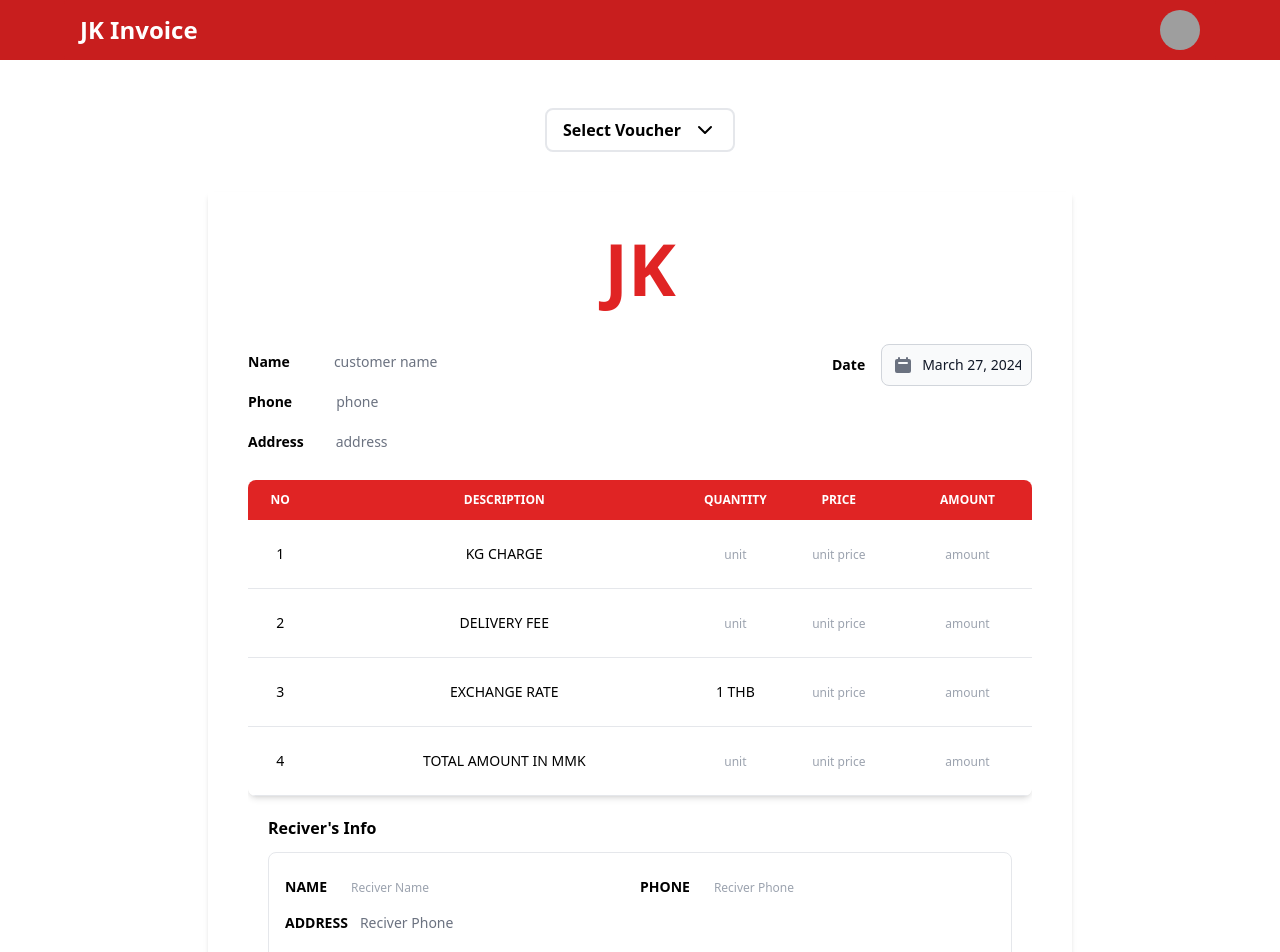
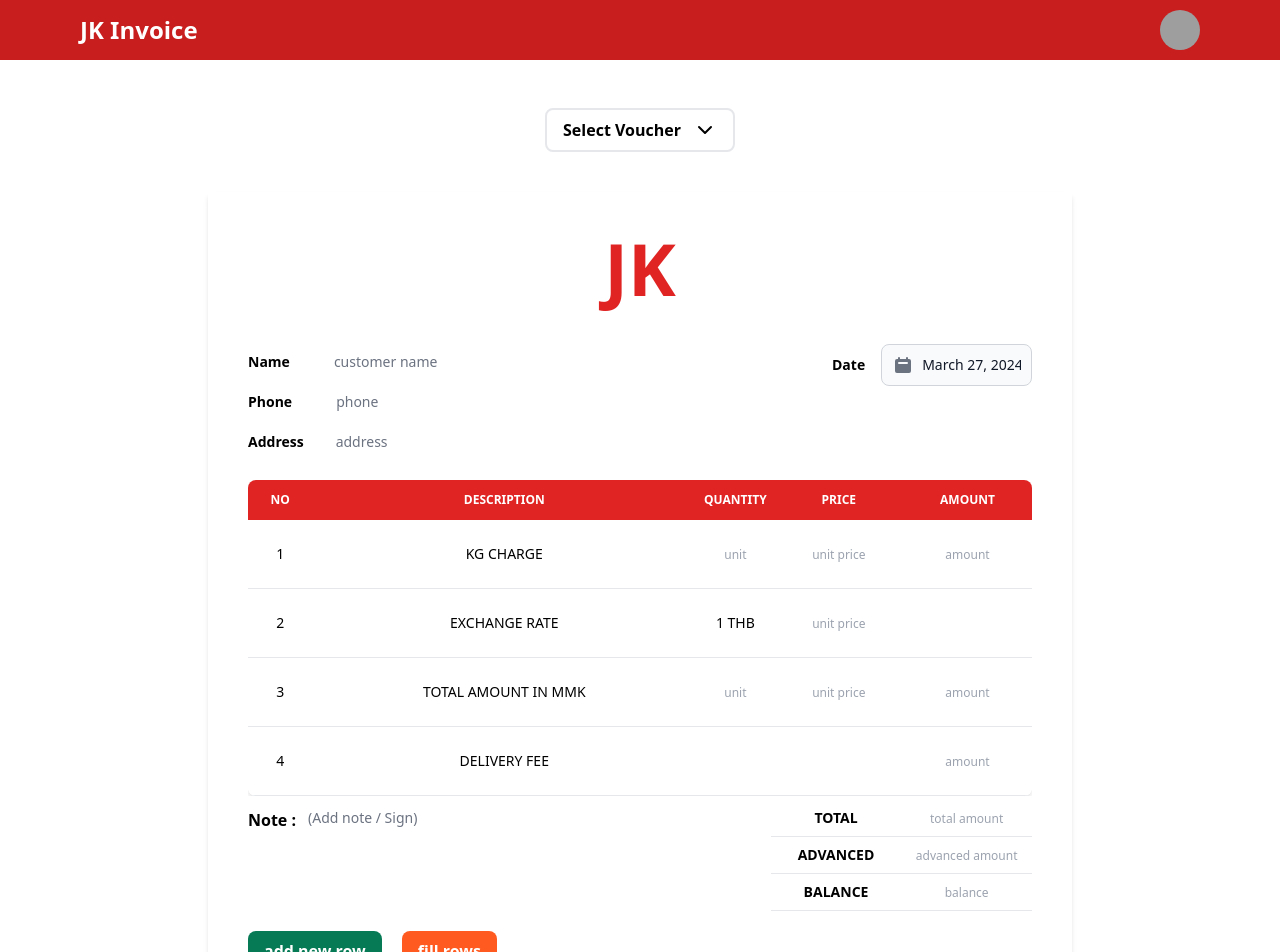
Before and after one commit to saingWann/JK-invoice, a React (Vite) app: page / in a window 1280 px wide. Shown: the top 952 px of the page. Built offline with nearby package versions, Linux system fonts and the light colour scheme; grey boxes are pictures that could not be loaded.

Commit message:
handle calculation logic TH-MM

```diff
--- a/src/components/invoice/Invoice.component.jsx
+++ b/src/components/invoice/Invoice.component.jsx
@@ -20,8 +20,8 @@ const InvoiceComponent = () => {
         id="print-content"
       >
         <InvoiceHeaderComponent />
-        {/* <TableComponent /> */}
-        <MM_TH_Table />
+        <TableComponent />
+        {/* <MM_TH_Table /> */}
         <InvoiceFooterComponent />
         <div className="w-full flex gap-5">
           <button
--- a/src/components/invoice/MM-TH/ReciverInfo_MM_TH.jsx
+++ b/src/components/invoice/MM-TH/ReciverInfo_MM_TH.jsx
@@ -2,41 +2,50 @@ import React from "react";
 
 const ReciverInfo_MM_TH = ({ rowId, rowNo }) => {
   return (
-    <div className=" p-5">
+    <div className="my-6">
       <div className="w-full">
         <p className="font-bold capitalize mb-3">Reciver's Info</p>
-        <form action="submit" className="border p-4 rounded-lg">
+        <form action="submit" className="border  rounded-lg py-3  ">
           <div className="flex w-full mb-2">
-            <span className="w-1/2 flex gap-3 items-center">
-              <label htmlFor="name" className="font-semibold uppercase text-sm">
+            <span
+              id="receiver-Info"
+              className="w-1/2 flex gap-7 items-center px-3"
+            >
+              <label htmlFor="receiver-name" className=" uppercase text-sm ">
                 Name
               </label>
               <input
+                id="receiver-name"
                 type="text"
-                placeholder="Reciver Name"
-                className="rounded-lg bg-transparent border-none focus:ring-red-600 w-full text-sm placeholder:text-xs placeholder:font-light placeholder:text-gray-400"
+                placeholder="Receiver Name"
+                className="rounded-lg bg-transparent border border-black/10 focus:ring-red-600 w-full text-sm placeholder:text-xs placeholder:font-light placeholder:text-gray-400 font-semibold"
               />
             </span>
-            <span className="w-1/2 flex gap-3 items-center">
-              <label htmlFor="name" className="font-semibold uppercase text-sm">
+            <span
+              id="receiver-Info"
+              className="w-1/2 flex gap-3 items-center px-3"
+            >
+              <label htmlFor="receiver-phone" className=" uppercase text-sm">
                 phone
               </label>
               <input
+                id="receiver-phone"
                 type="text"
-                placeholder="Reciver Phone"
-                className="rounded-lg bg-transparent border-none focus:ring-red-600 w-full text-sm placeholder:text-xs placeholder:font-light placeholder:text-gray-400"
+                placeholder="Receiver Phone"
+                className="rounded-lg bg-transparent border border-black/10 focus:ring-red-600 w-full text-sm placeholder:text-xs placeholder:font-light placeholder:text-gray-400 font-semibold"
               />
             </span>
           </div>
           <div>
-            <span className="flex items-top gap-3">
-              <label htmlFor="name" className="font-semibold uppercase text-sm">
+            <span id="receiver-Info" className="flex items-top gap-3 px-3">
+              <label htmlFor="receiver-address" className=" uppercase text-sm">
                 address
               </label>
               <textarea
+                id="receiver-address"
                 type="text"
-                placeholder="Reciver Phone"
-                className="border-none outline-none resize-none p-0 focus:ring-red-600 rounded-lg text-sm w-full"
+                placeholder="Receiver address"
+                className="border border-black/10 outline-none resize-none placeholder:text-xs placeholder:text-gray-400 placeholder:font-light  focus:ring-red-600 rounded-lg text-sm w-full font-semibold"
               />
             </span>
           </div>
--- a/src/components/invoice/TH-MM/ExchangeRow.component.jsx
+++ b/src/components/invoice/TH-MM/ExchangeRow.component.jsx
@@ -9,8 +9,7 @@ import {
 } from "../../../state/calculateAmountSlice";
 
 const ExchangeRowComponent = ({ rowId, rowNo, placeholder }) => {
-  const { THB, exchangeRateMMK, totalAmountInMMK, totalAmountInTHB } =
-    useSelector((state) => state.cost);
+  const { THB, exchangeRateMMK } = useSelector((state) => state.cost);
   const dispatch = useDispatch();
   return (
     <>
--- a/src/components/invoice/TH-MM/Kgcharge.component.jsx
+++ b/src/components/invoice/TH-MM/Kgcharge.component.jsx
@@ -2,6 +2,7 @@ import React, { useState } from "react";
 import { useDispatch } from "react-redux";
 import { useSelector } from "react-redux";
 import {
+  calculatePricePerKg,
   calcuteTotalTHB,
   handleUnit,
   setCost,
@@ -50,8 +51,9 @@ const KgChargeRowComponent = ({ placeholder, rowId, rowNo }) => {
             dispatch(setCost({ type: "kg", value: e.target.value }));
           }}
           onBlur={() => {
+            dispatch(handleUnit("kg"));
+            dispatch(calculatePricePerKg());
             dispatch(calcuteTotalTHB());
-            dispatch(handleUnit("kg"));
           }}
           id={`unit_${rowId}`}
           name={`unit_${rowId}`}
@@ -63,13 +65,8 @@ const KgChargeRowComponent = ({ placeholder, rowId, rowNo }) => {
       <td scope="row" className=" py-4 font-medium text-black  ">
         <input
           value={pricePerKg}
-          onChange={(e) => {
-            dispatch(setCost({ type: "pricePerKg", value: e.target.value }));
-          }}
-          onBlur={() => {
-            dispatch(calcuteTotalTHB());
-            dispatch(handleUnit("pricePerKg"));
-          }}
+          readOnly
+          disabled={true}
           id={`unit_price_${rowId}`}
           name={`unit_price_${rowId}`}
           placeholder="unit price"
@@ -85,6 +82,7 @@ const KgChargeRowComponent = ({ placeholder, rowId, rowNo }) => {
         <input
           value={totalAmountInTHB}
           readOnly
+          disabled={true}
           id={`amount_${rowId}`}
           name={`amount_${rowId}`}
           placeholder="amount"
--- a/src/index.css
+++ b/src/index.css
@@ -28,6 +28,7 @@
     border-radius: 0rem;
     overflow: hidden;
     page-break-inside: avoid;
+    box-shadow: none;
 
  }
 
@@ -95,12 +96,12 @@
 
     .footer {
         /* margin-top: 0px; */
-        width:48mm;
+        width:50mm;
 
     }
 
     .footer span p{
-        font-size: 12px;
+        font-size: 10px;
         text-align: left;
         padding: 10px 16px 10px 16px;
        /* border: 1px solid black; */
@@ -127,4 +128,13 @@
         text-align: left;
 
     }
+
+
+#receiver-Info label,
+#receiver-Info > input ,
+#receiver-Info > textarea {
+    font-size: 10px;
 }
+
+
+}
--- a/src/state/TabelRowSlice.js
+++ b/src/state/TabelRowSlice.js
@@ -1,6 +1,6 @@
 import { createSlice } from '@reduxjs/toolkit'
 
-const initialState = ['row1','row2','row3','row4','row5']
+const initialState = ['row1','row2','row3','row4']
 
 export const addNewTableRow = createSlice({
   name: 'tableRows',
--- a/src/state/calculateAmountSlice.js
+++ b/src/state/calculateAmountSlice.js
@@ -48,6 +48,10 @@ const calculateAmountSlice = createSlice({
                     break
                 }
                 case 'total': {
+                    if(!state.deliveryFee){
+                        return
+                    }else{
+
                         const kgChargeTotal = actions.payload.value.match(/(\d+)/)
                         const deli = state.deliveryFee.match(/(\d+)/)
 
@@ -56,6 +60,7 @@ const calculateAmountSlice = createSlice({
                         console.log(total)
                         state = {...state,grandTotal:total + ' MMK'}
                         break
+                    }
                 }
 
                 default : return state
@@ -84,6 +89,44 @@ const calculateAmountSlice = createSlice({
             }
         },
 
+        calculatePricePerKg: (state) => {
+            let inputKg = state.kg.match(/(\d+)/)
+            const inputKgvalue = Number(inputKg[0])
+
+
+            switch (true){
+
+                case (inputKgvalue <= 10) : {
+                    console.log(inputKgvalue)
+                    state = {...state,pricePerKg: '50 THB'}
+                    break;
+                }
+
+                case (inputKgvalue > 10 && inputKgvalue <= 30) :{
+                    state = {...state,pricePerKg: '45 THB'}
+                    break;
+                }
+
+                case (inputKgvalue > 30 && inputKgvalue <= 50) : {
+                    state = {...state,pricePerKg: '40 THB'}
+                    break;
+                }
+                case (inputKgvalue > 50 && inputKgvalue <= 100) : {
+                    state = {...state,pricePerKg: '35 THB'}
+                    break;
+                }
+                case (inputKgvalue > 100 ) : {
+                    state = {...state,pricePerKg: '30 THB'}
+                    break;
+                }
+
+                default :{
+                    console.log(inputKgvalue)
+                    return state}
+            }
+            return state;
+        },
+
         calculateGrandBalance: (state) => {
             // console.log('grandBalanced')
             if(state.advanced === '' && state.grandTotal){
@@ -105,8 +148,13 @@ const calculateAmountSlice = createSlice({
             switch(actions.payload) {
 
                 case 'kg' : {
+                    if(state.kg === ''){
+                        return
+                    }else {
+
                         state = {...state, kg: state.kg + ' KG'}
                         break
+                    }
                 }
 
                 case 'pricePerKg' :{
@@ -116,21 +164,36 @@ const calculateAmountSlice = createSlice({
                 }
 
                 case 'exchangeRateMMK' :{
+                    console.log(state.exchangeRateMMK)
+                    if(state.exchangeRateMMK === ''){
+                        return
+                    }else {
+
                         state = {...state, exchangeRateMMK: state.exchangeRateMMK + ' MMK'}
                         break
                     }
+                }
 
                 case 'deliveryFee' : {
+                    if(state.deliveryFee === ''){
+                        return
+                    }else {
+
                         state = {...state, deliveryFee: state.deliveryFee + ' MMK' }
                         break
+                    }
                 }
                 case 'THB' : {
                     state = {...state, THB: state.THB + ' THB' }
                     break
                 }
                 case 'advanced' : {
+                    if(state.advanced){
+
                         state = {...state, advanced: state.advanced + ' MMK' }
                         break
+                    }
+                    return
                 }
             }
             return state
@@ -141,5 +204,5 @@ const calculateAmountSlice = createSlice({
     }
 })
 
-export const {setCost, handleUnit,calcuteTotalTHB,calcuteTotalMMK ,calculateGrandBalance} = calculateAmountSlice.actions
+export const {setCost, handleUnit,calcuteTotalTHB,calcuteTotalMMK ,calculateGrandBalance,calculatePricePerKg} = calculateAmountSlice.actions
 export default calculateAmountSlice.reducer
```
Also changed, not shown: src/state/kgcharge.txt (added). Lines whose indentation alone changed are shown as unchanged.
